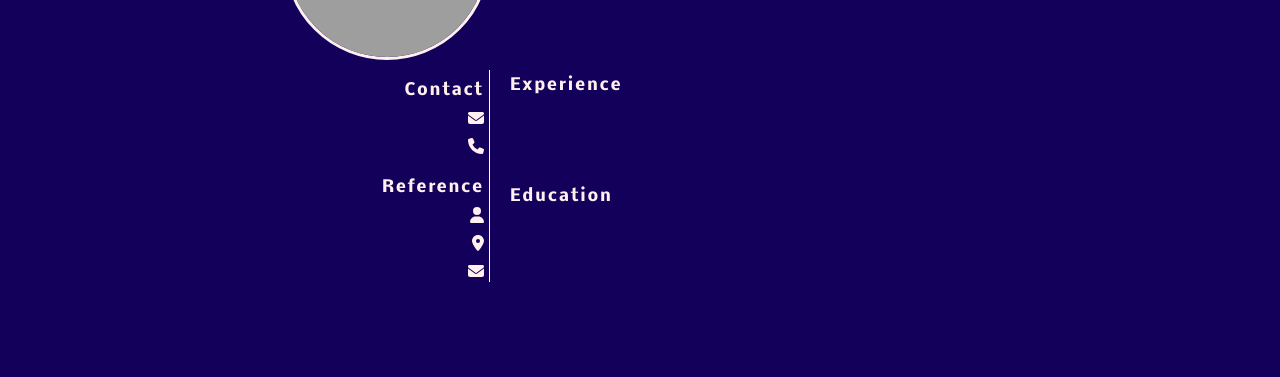
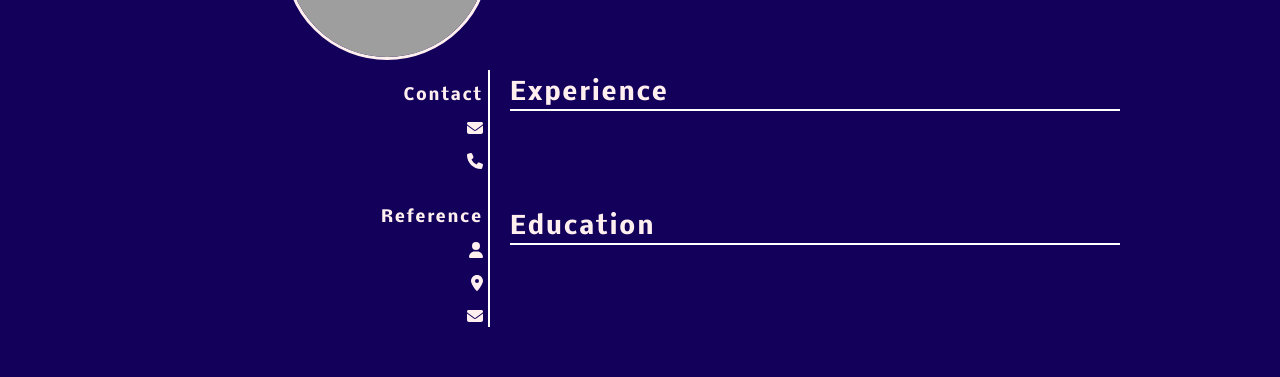
Before and after one commit to MBright90/cv-application, a React app: page / in a window 1280 px wide. Both pictures are taken after a click on the button "Create Template". Shown: the part 280-657 px from the top of the page. Built offline with nearby package versions, Linux system fonts and the light colour scheme; grey boxes are pictures that could not be loaded.

Commit message:
Fine tune cv template list styling

```diff
--- a/src/assets/style.css
+++ b/src/assets/style.css
@@ -423,18 +423,23 @@ legend {
 }
 
 .cv-template-extras {
-    border-right: 1px solid #fff;
+    border-right: 2px solid #fff;
     grid-area: 2 / 1 / span 2 / 2 ;
     padding-right: 5px;
 }
 
 .cv-template-extras p {
-    margin-top: 5px;
+    margin-top: 10px;
     text-align: right;
 }
 
 .cv-template-extras > div:nth-of-type(2) {
-    margin-top: 15px;
+    margin-top: 30px;
+}
+
+.cv-template-list-title {
+    border-bottom: 2px solid #fff;
+    font-size: 24px;
 }
 
 
```
